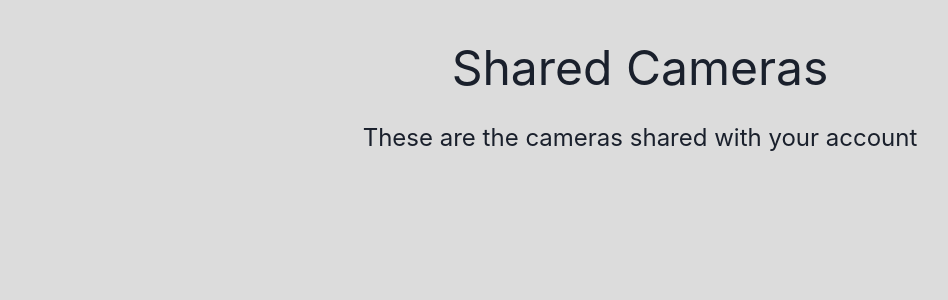
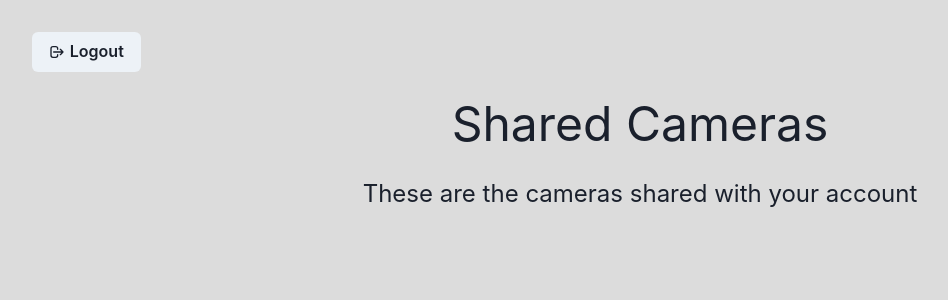
Before and after one commit to BARmonse/Angelic-Photo-Cameras, a React (Vite) app in the folder frontend/: page /shared-cameras in a window 1280 px wide. Shown: the top 300 px of the page, without its empty margins (0-948 px from the left). Built offline with nearby package versions, Linux system fonts and the light colour scheme.

Commit message:
Add a logout

```diff
--- a/frontend/src/components/SharedCameras.tsx
+++ b/frontend/src/components/SharedCameras.tsx
@@ -1,11 +1,15 @@
-import { Box, Text } from '@chakra-ui/react'
+import { Box, Button, Text } from '@chakra-ui/react'
 import { useEffect, useState } from 'react'
 import { SharedCamera } from '../interfaces/SharedCamera'
 import SharedCameraService from '../services/SharedCameraService'
 import AuthenticationService from '../services/AuthenticationService'
 import { SharedCameraPreview } from './SharedCameraPreview'
+import { useNavigate } from 'react-router-dom'
+import { HiOutlineLogout } from 'react-icons/hi'
 
 export const SharedCameras = () => {
+  const navigate = useNavigate()
+
   const [sharedCameras, setSharedCameras] = useState<SharedCamera[]>([])
 
   const fetchSharedCameras = async () => {
@@ -23,6 +27,11 @@ export const SharedCameras = () => {
     fetchSharedCameras()
   }, [])
 
+  const handleOnClickLogout = () => {
+    localStorage.clear()
+    navigate('/login')
+  }
+
   return (
     <Box
       sx={{
@@ -32,6 +41,20 @@ export const SharedCameras = () => {
         height: '100dvh',
       }}
     >
+      <Box sx={{ display: 'flex', justifyContent: 'flex-start' }}>
+        <Button
+          sx={{
+            display: 'flex',
+            alignItems: 'center',
+            gap: '.3rem',
+            justifyContent: 'center',
+          }}
+          onClick={handleOnClickLogout}
+        >
+          <HiOutlineLogout />
+          <Text>Logout</Text>
+        </Button>
+      </Box>
       <Text sx={{ fontSize: '3rem' }}>Shared Cameras</Text>
       <Text sx={{ fontSize: '1.5rem' }}>
         {' '}
```
